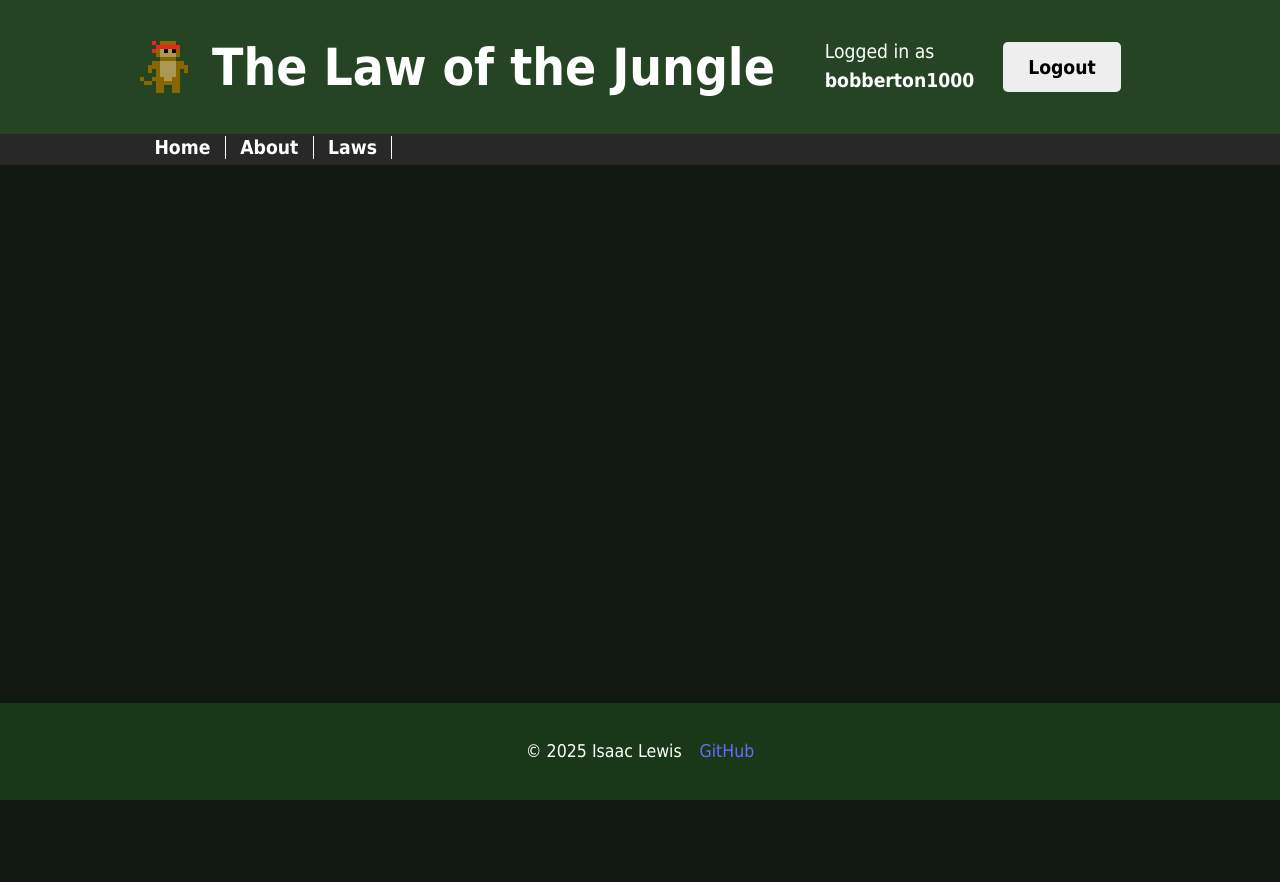
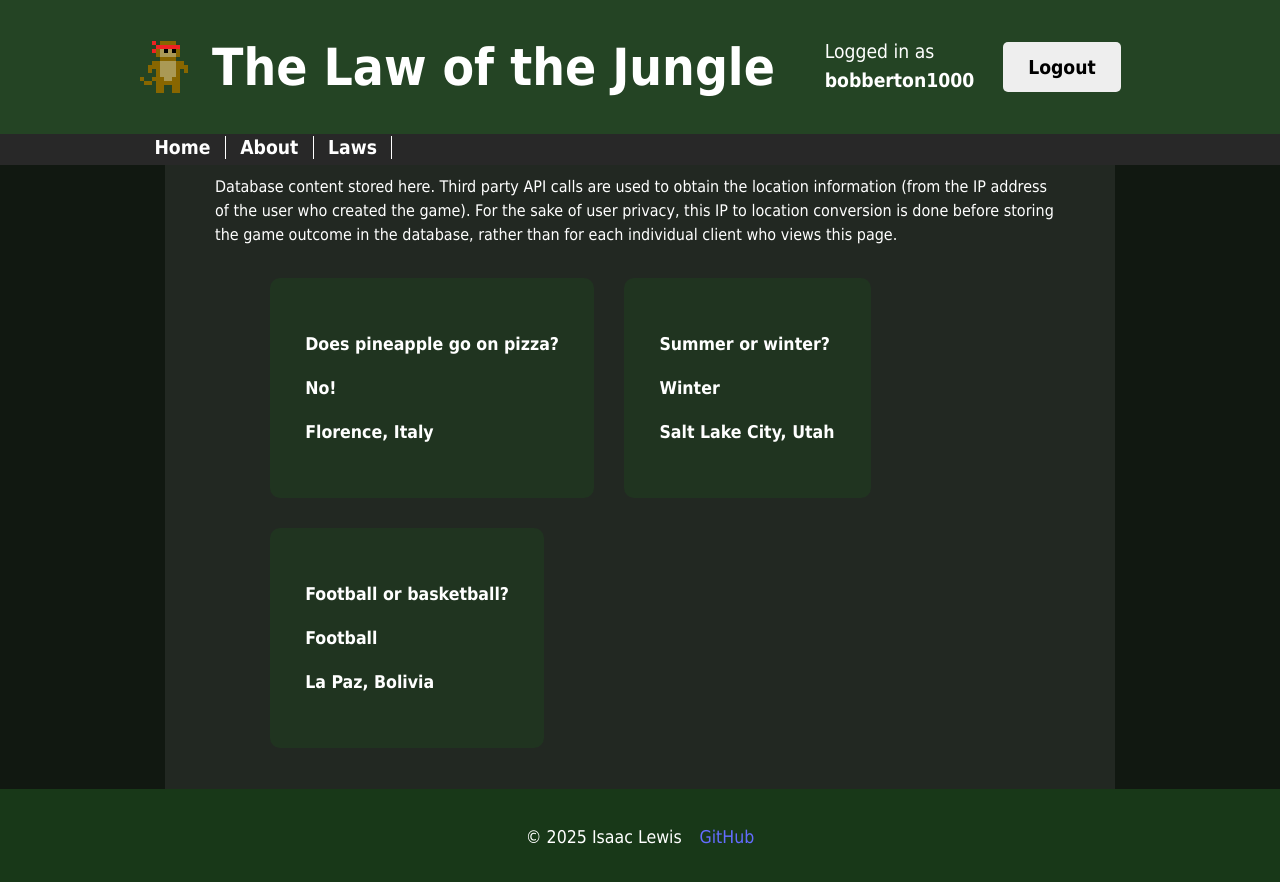
Before and after one commit to isaaclewis5001/startup-cs260, a React (Vite) app in the folder frontend/: page /laws in a window 1280 px wide. Shown: the top 882 px of the page. Before the commit the page ends 800 px from the top, so only its background shows below. Built offline with nearby package versions, Linux system fonts and the light colour scheme.

Commit message:
Added laws and 404 page.

```diff
--- a/frontend/src/app/App.tsx
+++ b/frontend/src/app/App.tsx
@@ -9,6 +9,7 @@ import { About } from './About';
 import { Home } from './Home';
 import { Login } from './Login';
 import { Register } from './Register';
+import { Laws } from './Laws';
 
 export default function App() {
   const [authState, _] = useState(new AuthState("bobberton1000", ""));
@@ -29,6 +30,8 @@ export default function App() {
           <Route path="/about" element={<About />} />
           <Route path="/login" element={<Login />} />
           <Route path="/register" element={<Register />} />
+          <Route path="/laws" element={<Laws />} />
+          <Route path='*' element={<NotFound />} />
         </Routes>
       </main>
       <footer>
@@ -38,3 +41,11 @@ export default function App() {
     </BrowserRouter>
   )
 }
+
+function NotFound() {
+  return (<div className="main-content">
+    <p className="center">
+      <b>404:</b> The page you are looking for does not exist.
+    </p>
+  </div>)
+}
--- /dev/null
+++ b/frontend/src/app/Laws.css
@@ -0,0 +1,17 @@
+.laws {
+  list-style-type: none;
+  display: flex;
+  flex-wrap: wrap;
+  flex-direction: row;
+  align-content: stretch;
+}
+
+.laws li {
+  background-color: #203420;
+  border-radius: 10px;
+  margin: 15px;
+  padding: 2em;
+  font-size: 1.1em;
+  font-weight: bold;
+  min-width:10em;
+}
--- /dev/null
+++ b/frontend/src/app/Laws.tsx
@@ -0,0 +1,37 @@
+import "./Laws.css"
+
+export function Laws() {
+  return (
+    <div className="main-content">
+      <div>
+        Database content stored here.
+        Third party API calls are used to obtain the location information (from the IP address of the user who created the game).
+        For the sake of user privacy, this IP to location conversion is done before storing
+        the game outcome in the database, rather than for each individual client who views this page.
+        <ul className="laws">
+          <li>
+            <div className="law">
+              <p>Does pineapple go on pizza?</p>
+              <p>No!</p>
+              <p>Florence, Italy</p>
+            </div>
+          </li>
+          <li>
+            <div className="law">
+              <p>Summer or winter?</p>
+              <p>Winter</p>
+              <p>Salt Lake City, Utah</p>
+            </div>
+          </li>
+          <li>
+            <div className="law">
+              <p>Football or basketball?</p>
+              <p>Football</p>
+              <p>La Paz, Bolivia</p>
+            </div>
+          </li>
+        </ul>
+      </div>
+    </div>
+  )
+}
--- a/frontend/src/index.css
+++ b/frontend/src/index.css
@@ -69,3 +69,7 @@ button {
 button:hover {
   border-color: #24aa24;
 }
+
+.center {
+  margin: auto;
+}
```
